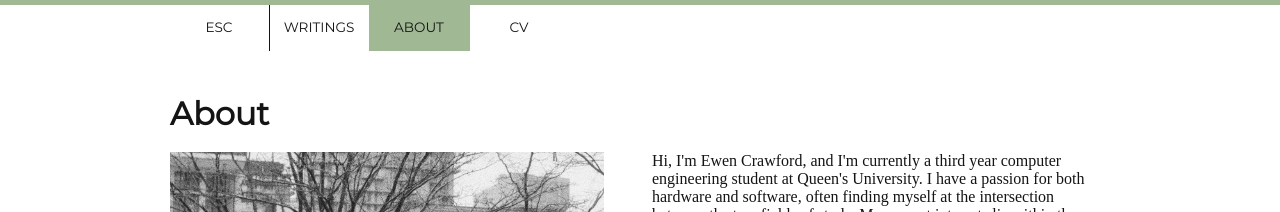
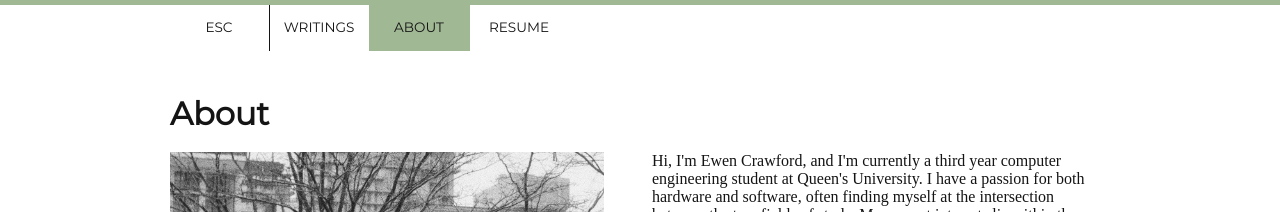
Before and after one commit to eacrawford02/eacrawford02.github.io, a Jekyll site: the page built from pages/about.md, in a window 1280 px wide. Shown: the top 212 px of the page. Built offline with Jekyll 4.4.1, drawn with Linux system fonts in a browser that asks for light colours; nearby versions of some CDN libraries.

Commit message:
Update page navigation links

```diff
--- a/_data/links.yml
+++ b/_data/links.yml
@@ -4,5 +4,5 @@
   url: /pages/writings.html
 - title: About
   url: /pages/about.html
-- title: CV
-  url: /assets/pdfs/cv.pdf
+- title: Resume
+  url: /assets/pdfs/resume.pdf
```
